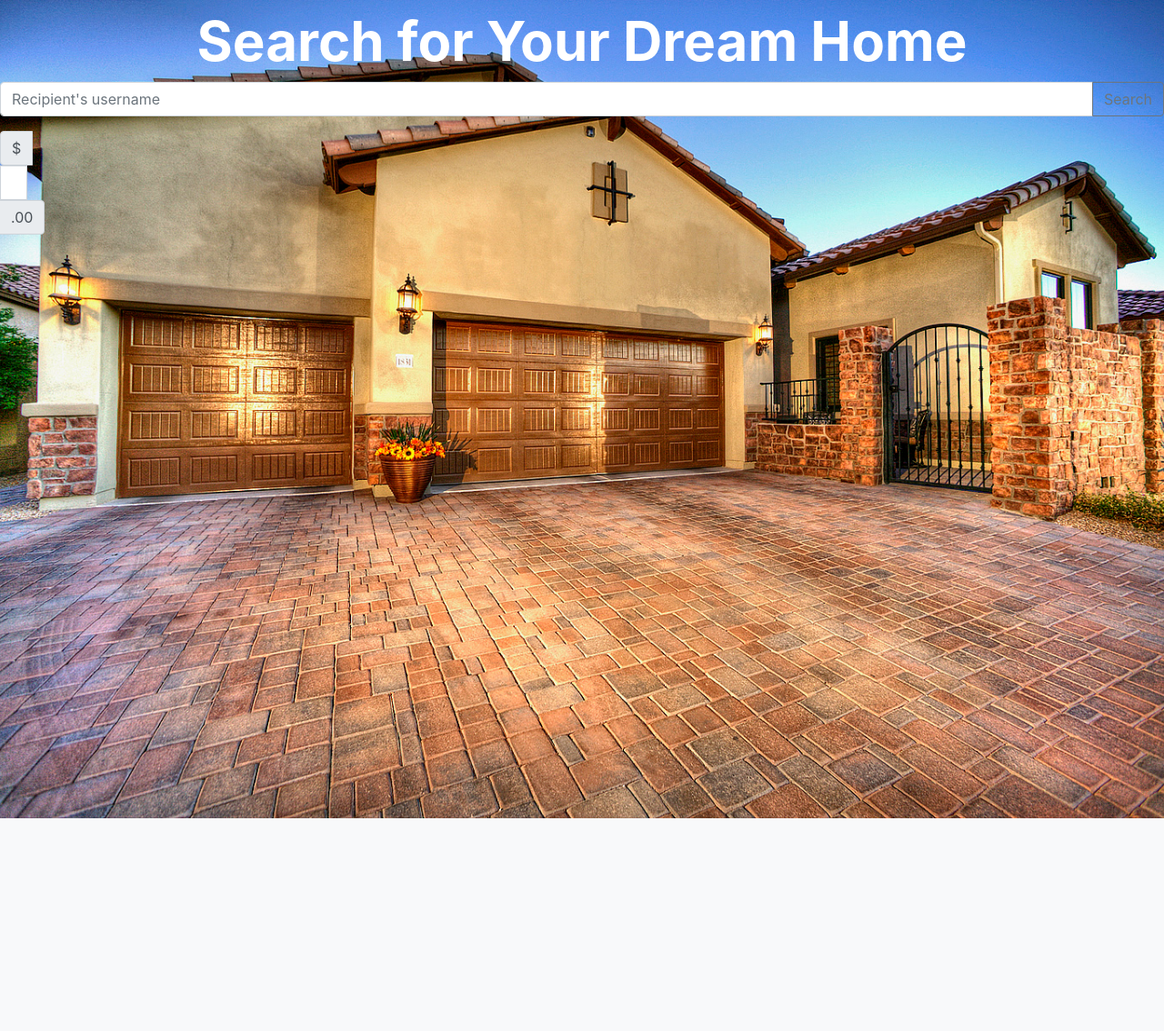
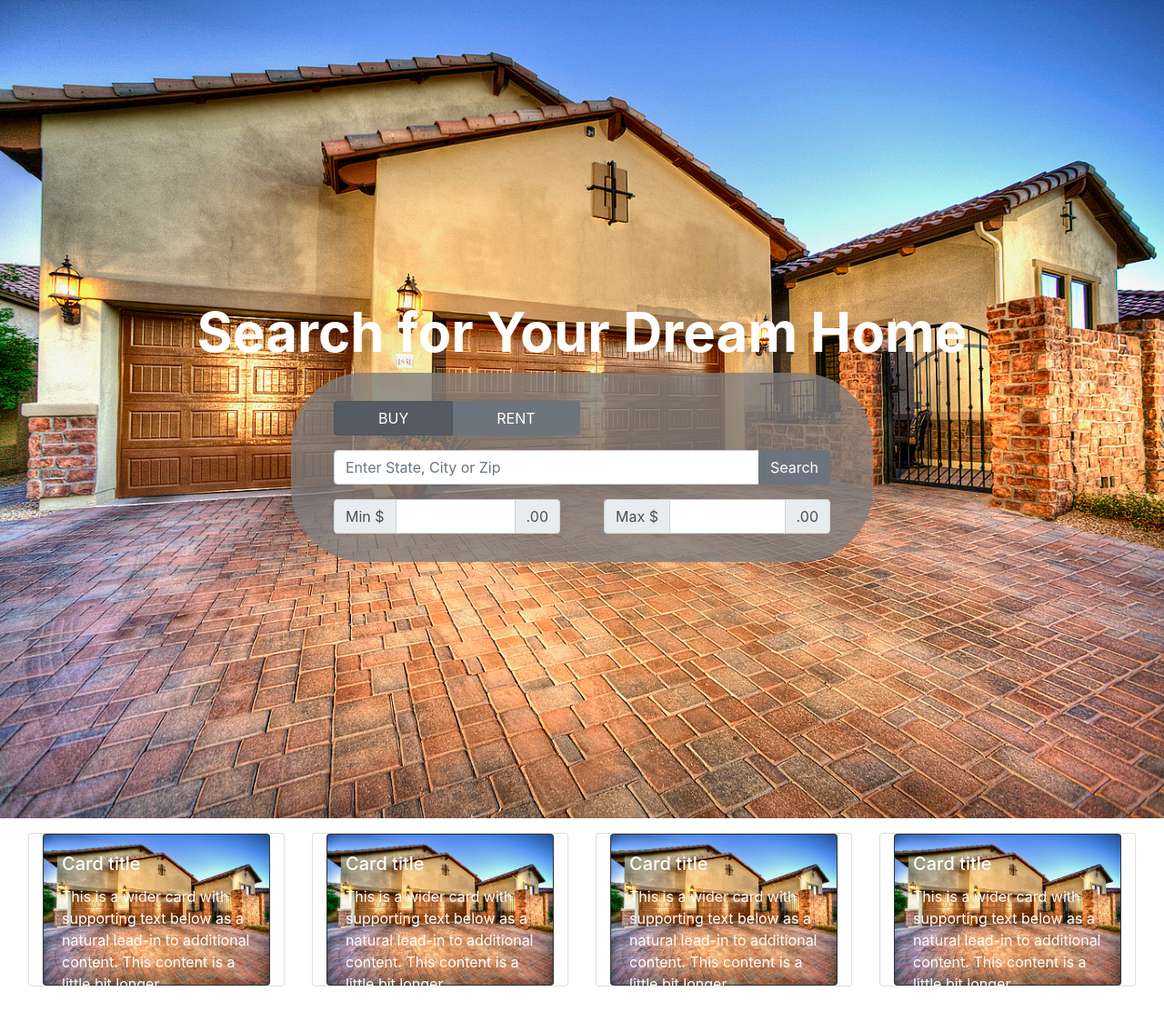
Before and after one commit to sarahnash/home-slice, a PHP site: page / in a window 1280 px wide. Shown: the part 56-1190 px from the top of the page at 91% size. Before the commit the page ends 956 px from the top, so only its background shows below. Run offline with PHP 8.4, Linux system fonts and the light colour scheme.

Commit message:
Updated index.html and style.css

```diff
--- a/index.html
+++ b/index.html
@@ -1,18 +1,19 @@
 <!DOCTYPE html>
 <html lang="en">
+
 <head>
-        <link rel="stylesheet" href="https://stackpath.bootstrapcdn.com/bootstrap/4.1.3/css/bootstrap.min.css" integrity="sha384-MCw98/SFnGE8fJT3GXwEOngsV7Zt27NXFoaoApmYm81iuXoPkFOJwJ8ERdknLPMO" crossorigin="anonymous">
-        <link rel="stylesheet" href="style.css">
+  <link href="https://stackpath.bootstrapcdn.com/bootstrap/4.1.3/css/bootstrap.min.css" rel="stylesheet">
+  <link href="style.css" rel="stylesheet">
   <title>Home-Slice</title>
 </head>
+
 <body>
+
   <!-- NAV BAR -->
   <nav class="navbar navbar-expand-lg navbar-light bg-light">
-                <a class="navbar-brand" href="#">Home-Slice</a>
-                <button class="navbar-toggler" type="button" data-toggle="collapse" data-target="#navbarSupportedContent" aria-controls="navbarSupportedContent" aria-expanded="false" aria-label="Toggle navigation">
-                  <span class="navbar-toggler-icon"></span>
-                </button>
-
+    <a class="navbar-brand" href="#">Home-Slice</a> <button aria-controls="navbarSupportedContent" aria-expanded="false"
+      aria-label="Toggle navigation" class="navbar-toggler" data-target="#navbarSupportedContent" data-toggle="collapse"
+      type="button"><span class="navbar-toggler-icon"></span></button>
     <div class="collapse navbar-collapse" id="navbarSupportedContent">
       <ul class="navbar-nav mr-auto">
         <li class="nav-item active">
@@ -23,37 +24,118 @@
         </li>
       </ul>
       <form class="form-inline my-2 my-lg-0">
-                    <input class="form-control mr-sm-2" type="search" placeholder="Search" aria-label="Search">
-                    <button class="btn btn-outline-success my-2 my-sm-0" type="submit">Search</button>
+        <input aria-label="Search" class="form-control mr-sm-2" placeholder="Search" type="search"> <button class="btn btn-outline-success my-2 my-sm-0"
+          type="submit">Search</button>
       </form>
     </div>
   </nav>
 
   <!-- MAIN IMAGE -->
+  <div class="pimg1">
+    <div class="ptext scale-up-center">
+      Search for Your Dream Home<br>
+    </div>
 
-<div class="pimg1">
-        <div class="ptext scale-up-center">Search for Your Dream Home<br>
+  <!-- =======================================SEARCH CRITERIA============================== -->
+<div class="srchBxBkgrd">
+  <div class="homeSearch mx-auto">
+
+     <!-- BUY-RENT RADIO BUTTONS -->
+  <div class="btn-group btn-group-toggle mt-3 mb-3" data-toggle="buttons">
+      <label class="btn btn-secondary active pl-5 pr-5"><input autocomplete="off" checked id="BUY" name="options" type="radio"> BUY</label>
+      <label class="btn btn-secondary pl-5 pr-5"><input autocomplete="off" id="RENT" name="options" type="radio"> RENT</label>
     </div>
+
+<!-- STATE-CITY-ZIP -->
     <div class="input-group mb-3">
-                <input type="text" class="form-control" placeholder="Recipient's username" aria-label="Recipient's username" aria-describedby="basic-addon2">
+      <input aria-describedby="basic-addon2" aria-label="Enter State, City or Zip" class="form-control" placeholder="Enter State, City or Zip"
+        type="text">
       <div class="input-group-append">
-                  <button class="btn btn-outline-secondary" type="button">Search</button>
+        <button class="btn btn-secondary" type="button">Search</button>
       </div>
     </div>
-        <div id="money">
-                <div class="input-group mb-3">
+
+    <!-- MIN$-->
+    <div class="d-flex justify-content-between" id="money">
+      <div class="input-group mr-5 mb-3">
         <div class="input-group-prepend">
-                          <span class="input-group-text">$</span>
-                        </div>
-                        <input type="text" class="form-control" aria-label="Amount (to the nearest dollar)">
+          <span class="input-group-text">Min $</span>
+        </div><input aria-label="Amount (to the nearest dollar)" class="form-control" type="text">
         <div class="input-group-append">
           <span class="input-group-text">.00</span>
         </div>
-                </div></div>
       </div>
 
-        <script src="https://code.jquery.com/jquery-3.3.1.slim.min.js" integrity="sha384-q8i/X+965DzO0rT7abK41JStQIAqVgRVzpbzo5smXKp4YfRvH+8abtTE1Pi6jizo" crossorigin="anonymous"></script>
-        <script src="https://cdnjs.cloudflare.com/ajax/libs/popper.js/1.14.3/umd/popper.min.js" integrity="sha384-ZMP7rVo3mIykV+2+9J3UJ46jBk0WLaUAdn689aCwoqbBJiSnjAK/l8WvCWPIPm49" crossorigin="anonymous"></script>
-        <script src="https://stackpath.bootstrapcdn.com/bootstrap/4.1.3/js/bootstrap.min.js" integrity="sha384-ChfqqxuZUCnJSK3+MXmPNIyE6ZbWh2IMqE241rYiqJxyMiZ6OW/JmZQ5stwEULTy" crossorigin="anonymous"></script>
+      <!-- MAX$-->
+      <div class="input-group mb-3">
+        <div class="input-group-prepend">
+          <span class="input-group-text">Max $</span>
+        </div><input aria-label="Amount (to the nearest dollar)" class="form-control" type="text">
+        <div class="input-group-append">
+          <span class="input-group-text">.00</span>
+        </div>
+      </div>
+    </div>
+  </div>
+  </div>
+</div>
+
+      <!-- CARDS -->
+      <div class="card-deck m-3">
+        <div class="card">
+          <div class="card bg-dark text-white">
+            <img class="card-img" src="images/heroimg.jpg" alt="Card image">
+            <div class="card-img-overlay">
+              <h5 class="card-title">Card title</h5>
+              <p class="card-text">This is a wider card with supporting text below as a natural lead-in to additional
+                content. This content is a little bit longer.</p>
+              <p class="card-text">Last updated 3 mins ago</p>
+            </div>
+          </div>
+        </div>
+
+        <div class="card">
+          <div class="card bg-dark text-white">
+            <img class="card-img" src="images/heroimg.jpg" alt="Card image">
+            <div class="card-img-overlay">
+              <h5 class="card-title">Card title</h5>
+              <p class="card-text">This is a wider card with supporting text below as a natural lead-in to additional
+                content. This content is a little bit longer.</p>
+              <p class="card-text">Last updated 3 mins ago</p>
+            </div>
+          </div>
+        </div>
+
+        <div class="card">
+          <div class="card bg-dark text-white">
+            <img class="card-img" src="images/heroimg.jpg" alt="Card image">
+            <div class="card-img-overlay">
+              <h5 class="card-title">Card title</h5>
+              <p class="card-text">This is a wider card with supporting text below as a natural lead-in to additional
+                content. This content is a little bit longer.</p>
+              <p class="card-text">Last updated 3 mins ago</p>
+            </div>
+          </div>
+        </div>
+
+        <div class="card">
+          <div class="card bg-dark text-white">
+            <img class="card-img" src="images/heroimg.jpg" alt="Card image">
+            <div class="card-img-overlay">
+              <h5 class="card-title">Card title</h5>
+              <p class="card-text">This is a wider card with supporting text below as a natural lead-in to additional
+                content. This content is a little bit longer.</p>
+              <p class="card-text">Last updated 3 mins ago</p>
+            </div>
+          </div>
+        </div>
+      </div>
+    <script src="https://code.jquery.com/jquery-3.3.1.slim.min.js">
+    </script>
+    <script src="https://cdnjs.cloudflare.com/ajax/libs/popper.js/1.14.3/umd/popper.min.js">
+    </script>
+    <script src="https://stackpath.bootstrapcdn.com/bootstrap/4.1.3/js/bootstrap.min.js">
+    </script>
 </body>
+
 </html>
--- a/style.css
+++ b/style.css
@@ -22,6 +22,25 @@
     padding: auto;
 
 }
-#money{
-    width: 30px;
+.homeSearch {
+    /* margin-top: 30%; */
+    width: 90%;
+    opacity: 1;
+    padding: 15px;
 }
+
+#money {
+    width:100%;
+    opacity: 1;
+}
+
+.srchBxBkgrd {
+    background: rgba(128, 126, 126, 0.8);
+    width:50%;
+    margin: 0 auto 0 auto;
+    border-radius: 80px;
+}
+
+.ptext {
+    padding-top: 25%;
+}
```
Lines whose indentation alone changed are shown as unchanged.
